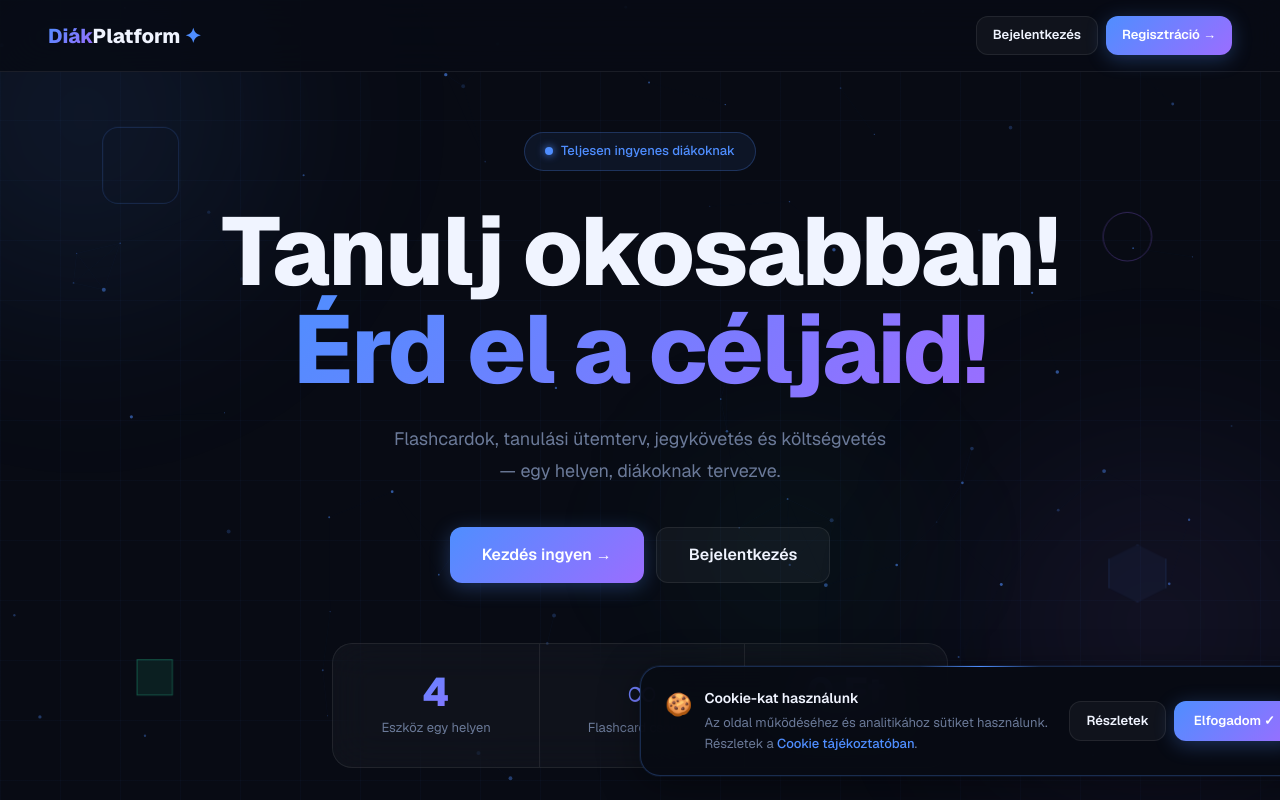
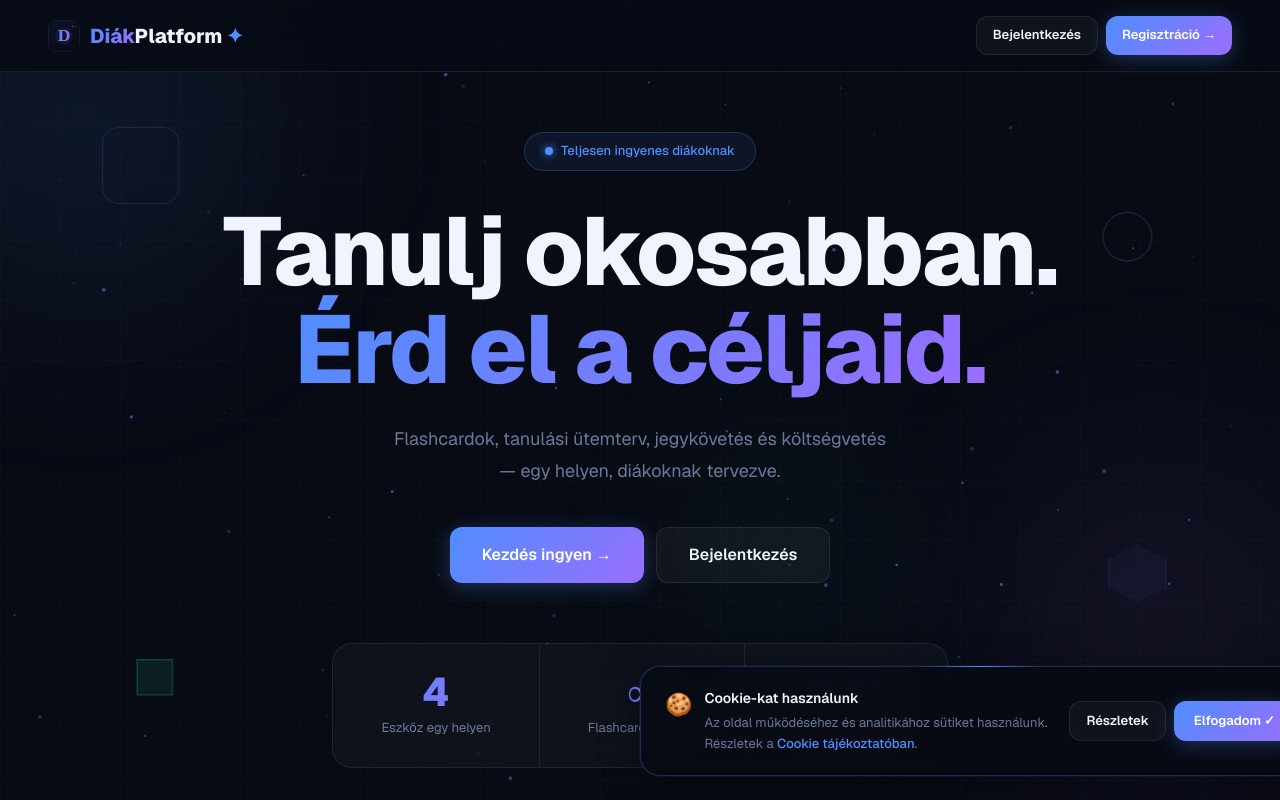
Before and after one commit to dorianbardi/diak-platform, a Next.js app: page / in a window 1280 px wide. Shown: the top 800 px of the page. Built offline with nearby package versions, Linux system fonts and the light colour scheme; no server answers.

Commit message:
Logo a navbarban és footerben

```diff
--- a/app/layout.js
+++ b/app/layout.js
@@ -32,6 +32,9 @@ export const metadata = {
     follow: true,
   },
   metadataBase: new URL('https://www.diakplatform.online'),
+  icons: {
+    icon: '/logo_final.svg',
+  },
 }
 
 export default function RootLayout({ children }) {
--- a/app/page.js
+++ b/app/page.js
@@ -1,4 +1,5 @@
 import Link from 'next/link'
+import Image from 'next/image'
 import { auth } from '@clerk/nextjs/server'
 import { redirect } from 'next/navigation'
 import ParticleCanvas from './components/ParticleCanvas'
@@ -36,17 +37,25 @@ export default async function Home() {
       <div style={{ position: 'fixed', inset: 0, zIndex: 0, pointerEvents: 'none', backgroundImage: `linear-gradient(rgba(79,142,255,0.03) 1px, transparent 1px), linear-gradient(90deg, rgba(79,142,255,0.03) 1px, transparent 1px)`, backgroundSize: '60px 60px' }} />
 
       {/* Navbar */}
-      <nav style={{ position: 'fixed', top: 0, left: 0, right: 0, zIndex: 100, display: 'flex', justifyContent: 'space-between', alignItems: 'center', padding: '0 var(--pad-x)', height: 'var(--nav-h)', background: 'rgba(8,11,20,0.85)', backdropFilter: 'blur(24px)', borderBottom: '1px solid var(--border)' }}>
-        <div style={{ fontFamily: 'Geist', fontWeight: 800, fontSize: 'clamp(16px, 3vw, 20px)' }}>
+      <nav style={{
+        position: 'fixed', top: 0, left: 0, right: 0, zIndex: 100,
+        display: 'flex', justifyContent: 'space-between', alignItems: 'center',
+        padding: '0 var(--pad-x)', height: 'var(--nav-h)',
+        background: 'rgba(8,11,20,0.85)', backdropFilter: 'blur(24px)',
+        borderBottom: '1px solid var(--border)',
+      }}>
+        <div style={{ display: 'flex', alignItems: 'center', gap: '10px' }}>
+          <Image src="/logo_final.svg" alt="Diák Platform" width={32} height={32} style={{ borderRadius: '8px' }} />
+          <span style={{ fontFamily: 'Geist', fontWeight: 800, fontSize: 'clamp(16px, 3vw, 20px)' }}>
             <span className="gradient-text">Diák</span>
             <span style={{ color: 'var(--text)' }}>Platform</span>
             <span style={{ color: 'var(--accent-blue)', marginLeft: '4px' }}>✦</span>
+          </span>
         </div>
         <div style={{ display: 'flex', gap: '8px' }}>
           <Link href="/sign-in" className="btn btn-ghost" style={{ padding: '8px 16px', fontSize: '13px' }}>Bejelentkezés</Link>
           <Link href="/sign-up" className="btn btn-primary" style={{ padding: '8px 16px', fontSize: '13px' }}>Regisztráció →</Link>
         </div>
-
       </nav>
 
       {/* Hero */}
@@ -62,8 +71,8 @@ export default async function Home() {
         </div>
 
         <h1 className="animate-fade-up delay-2" style={{ fontFamily: 'Geist', fontWeight: 800, lineHeight: 1.02, fontSize: 'clamp(36px, 8vw, 96px)', marginBottom: '24px', maxWidth: '1000px', letterSpacing: '-2px' }}>
-          Tanulj okosabban!<br />
-          <span className="gradient-text">Érd el a céljaid!</span>
+          Tanulj okosabban.<br />
+          <span className="gradient-text">Érd el a céljaid.</span>
         </h1>
 
         <p className="animate-fade-up delay-3" style={{ fontSize: 'clamp(15px, 2vw, 18px)', color: 'var(--muted)', maxWidth: '500px', lineHeight: 1.8, marginBottom: '40px' }}>
@@ -178,8 +187,11 @@ export default async function Home() {
 
       {/* Footer */}
       <footer style={{ position: 'relative', zIndex: 1, borderTop: '1px solid var(--border)', padding: 'clamp(20px, 2vw, 32px) var(--pad-x)', display: 'flex', justifyContent: 'space-between', alignItems: 'center', flexWrap: 'wrap', gap: '12px' }}>
-  <div style={{ fontFamily: 'Geist', fontWeight: 800, fontSize: '18px' }}>
+        <div style={{ display: 'flex', alignItems: 'center', gap: '10px' }}>
+          <Image src="/logo_final.svg" alt="Diák Platform" width={28} height={28} style={{ borderRadius: '7px' }} />
+          <span style={{ fontFamily: 'Geist', fontWeight: 800, fontSize: '18px' }}>
             <span className="gradient-text">Diák</span>Platform <span style={{ color: 'var(--accent-blue)' }}>✦</span>
+          </span>
         </div>
         <div style={{ display: 'flex', gap: '24px', alignItems: 'center', flexWrap: 'wrap' }}>
           <a href="/privacy" style={{ color: 'var(--muted)', fontSize: '13px', textDecoration: 'none' }}>Adatvédelem</a>
```
Also changed, not shown: public/logo_final.svg (added). Lines whose indentation alone changed are shown as unchanged.
